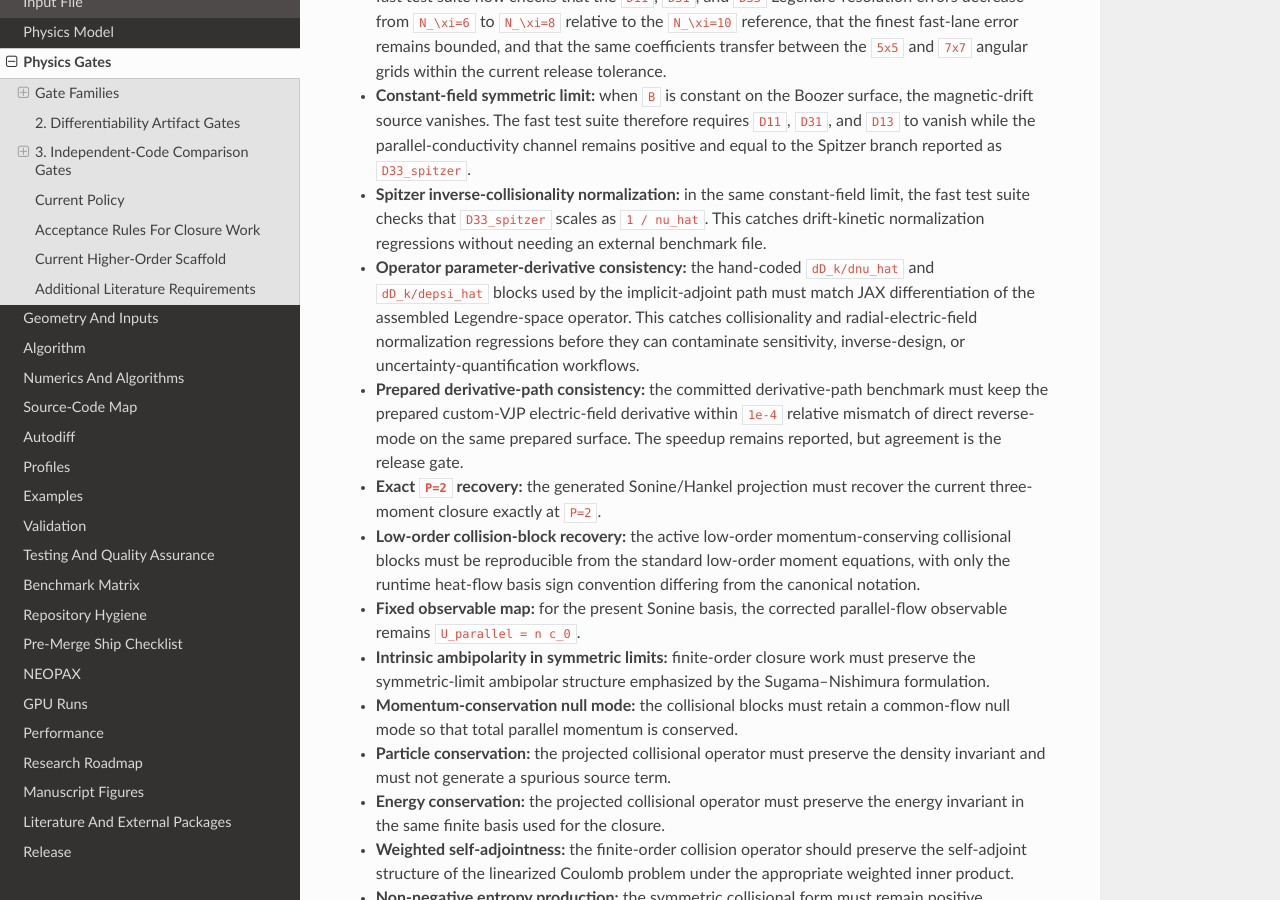
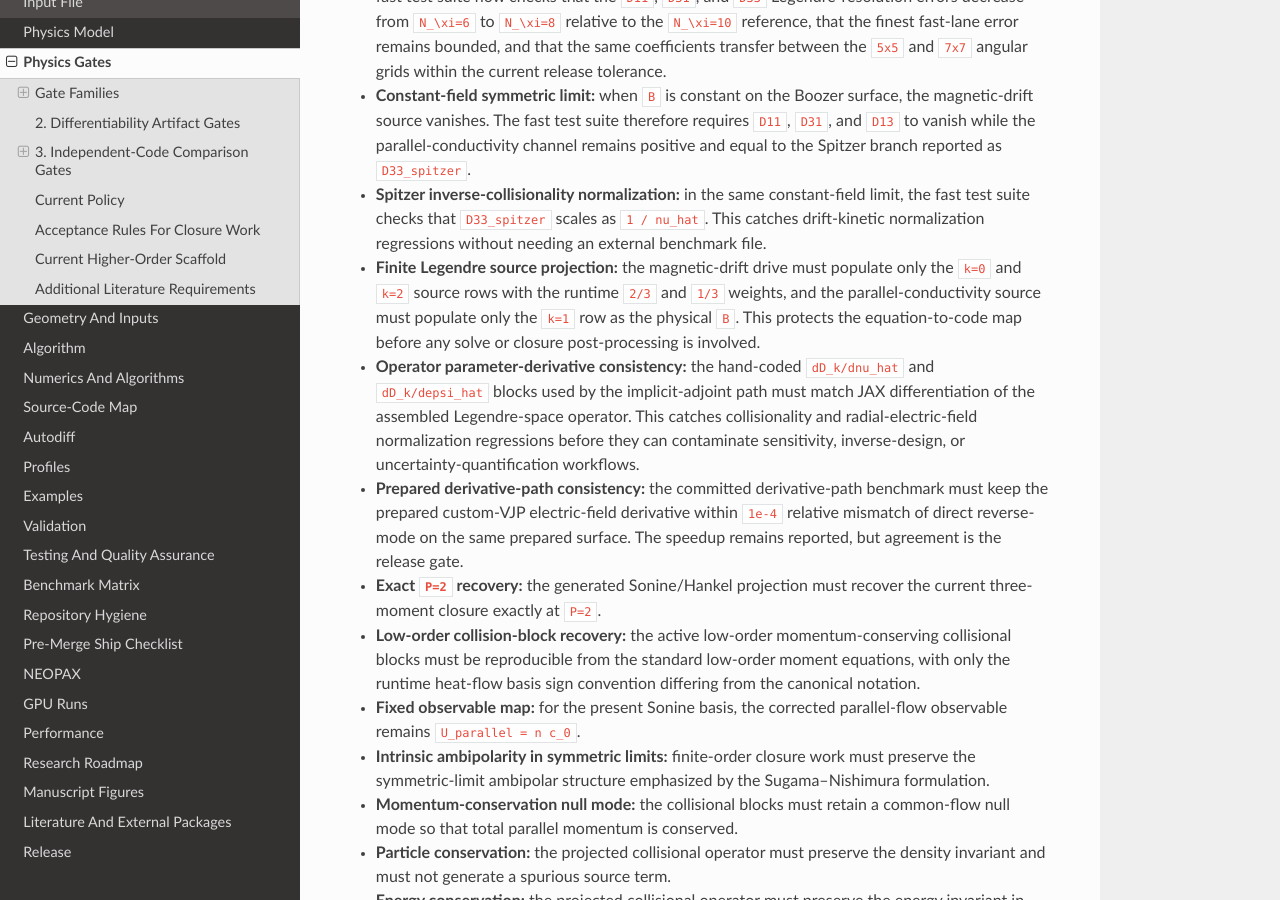
Before and after one commit to uwplasma/NTX, a Sphinx documentation site: the page built from docs/physics-gates.md, in a window 1280 px wide and 900 px high, scrolled down 813 px. Built offline with Sphinx 7.4.7 and the Read the Docs theme 3.1.0, drawn with Linux system fonts in a browser that asks for light colours.

Commit message:
Add finite Legendre source projection gate

```diff
--- a/docs/physics-gates.md
+++ b/docs/physics-gates.md
@@ -42,6 +42,11 @@
   limit, the fast test suite checks that `D33_spitzer` scales as `1 / nu_hat`.
   This catches drift-kinetic normalization regressions without needing an
   external benchmark file.
+- **Finite Legendre source projection:** the magnetic-drift drive must populate
+  only the `k=0` and `k=2` source rows with the runtime `2/3` and `1/3`
+  weights, and the parallel-conductivity source must populate only the `k=1`
+  row as the physical `B`. This protects the equation-to-code map before any
+  solve or closure post-processing is involved.
 - **Operator parameter-derivative consistency:** the hand-coded
   `dD_k/dnu_hat` and `dD_k/depsi_hat` blocks used by the implicit-adjoint path
   must match JAX differentiation of the assembled Legendre-space operator.
```
Also changed, not shown: docs/ship-checklist.md (+3 -0 lines), docs/testing.md (+5 -0 lines), plan.md (+5 -0 lines), 1 other file.
